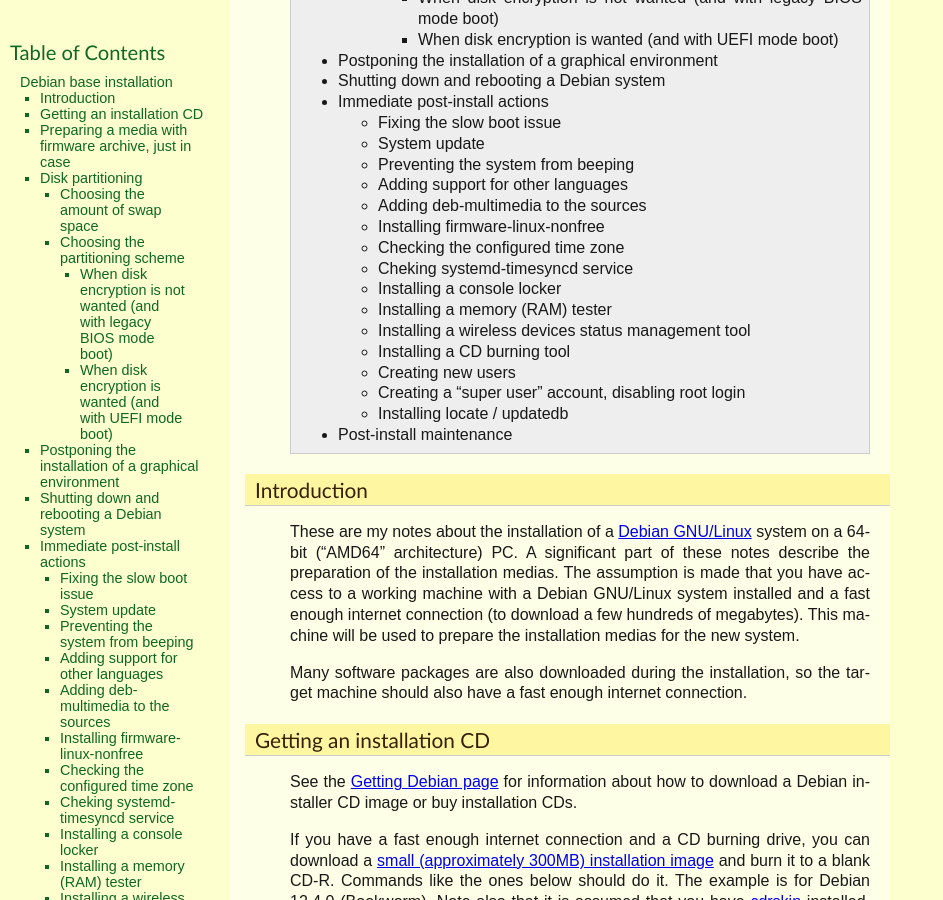
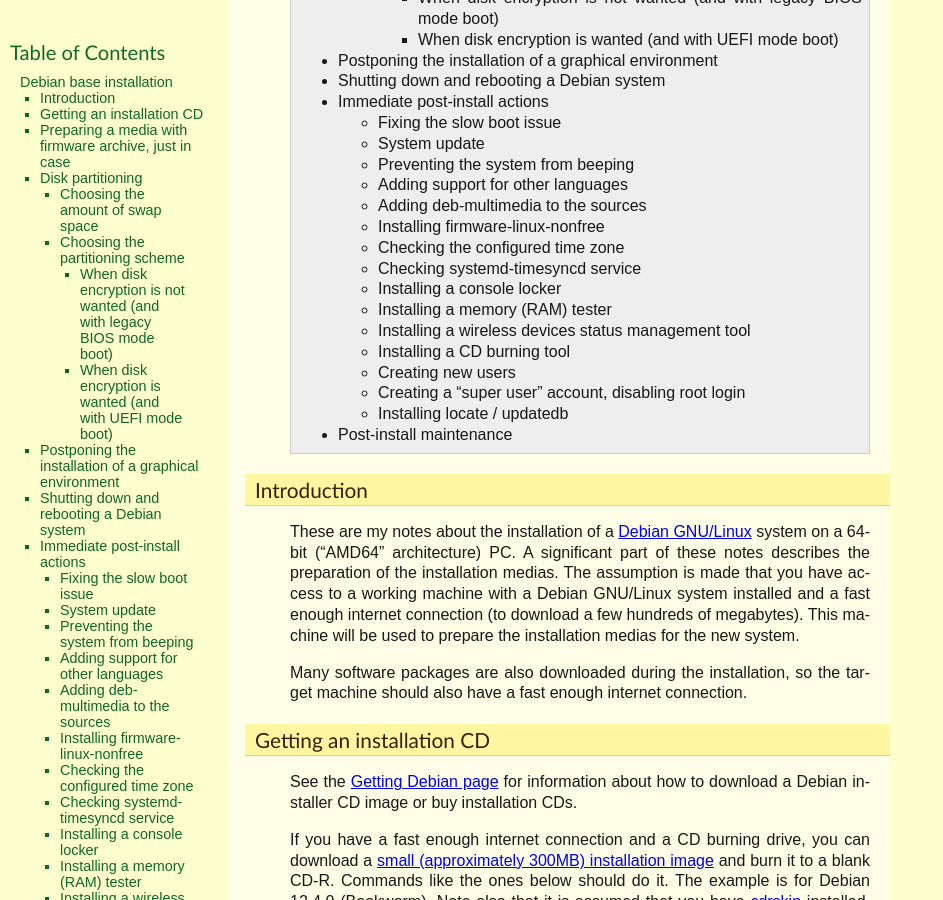
Before and after one commit to thierr26/thierr26_personal_notes_sphinx_sources, a Sphinx documentation site: the page built from source/debian_base_install.rst, in a window 1280 px wide and 900 px high, scrolled down 277 px. Shown: the whole window, without its empty margins (0-943 px from the left). Built offline with Sphinx 7.4.7, drawn with Linux system fonts in a browser that asks for light colours; some of the changed text lies outside the part shown.

Commit message:
Fix typographical errors (Debian base install)

```diff
--- a/source/debian_base_install.rst
+++ b/source/debian_base_install.rst
@@ -16,7 +16,7 @@
 
 These are my notes about the installation of a `Debian GNU/Linux
 <https://www.debian.org>`_ system on a 64-bit ("AMD64" architecture) PC. A
-significant part of these notes describe the preparation of the installation
+significant part of these notes describes the preparation of the installation
 medias. The assumption is made that you have access to a working machine with a
 Debian GNU/Linux system installed and a fast enough internet connection (to
 download a few hundreds of megabytes). This machine will be used to prepare the
@@ -439,8 +439,8 @@
   dpkg-reconfigure tzdata # As root.
 
 
-Cheking systemd-timesyncd service
-~~~~~~~~~~~~~~~~~~~~~~~~~~~~~~~~~
+Checking systemd-timesyncd service
+~~~~~~~~~~~~~~~~~~~~~~~~~~~~~~~~~~
 
 .. index::
   single: systemd-timesyncd
```
Also changed, not shown: other parts of source/debian_base_install.rst (+1 -1 lines).
